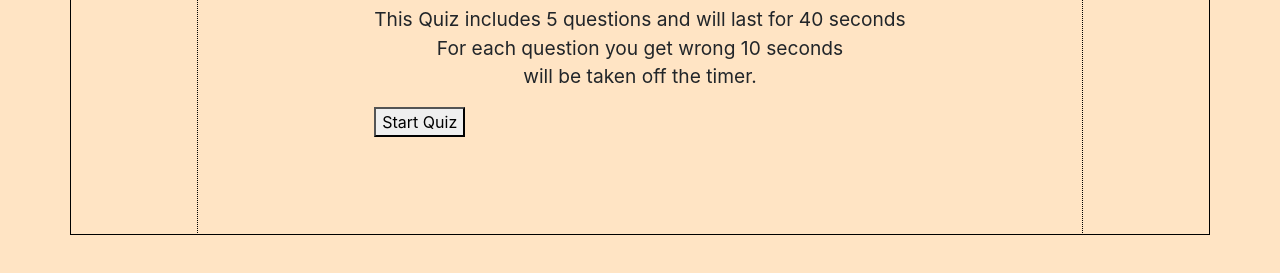
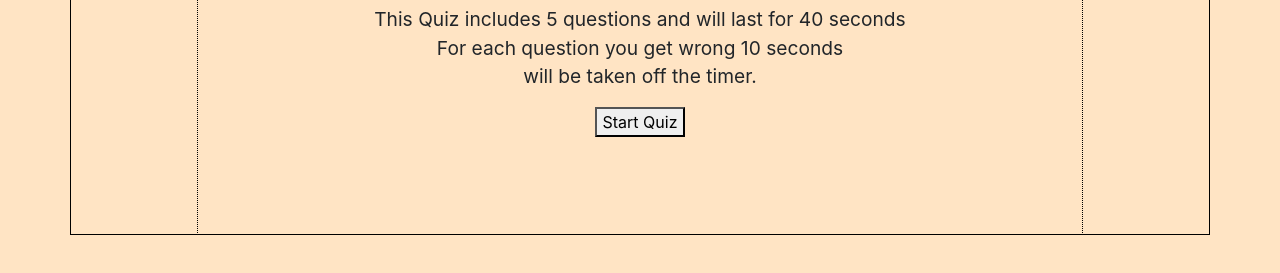
Before and after one commit to ChrisJCota/JS-Quiz, a plain HTML site: page index.html in a window 1280 px wide. Shown: the part 265-538 px from the top of the page. Drawn offline with nearby package versions, Linux system fonts and the light colour scheme.

Commit message:
updating position of button in the introPage

```diff
--- a/assets/style.css
+++ b/assets/style.css
@@ -53,16 +53,16 @@ p {
     font-size: larger;
 }
 
-.introPage {
+#introPage {
 
-    display: block;
+    display: flex;
     flex-direction: column;
     justify-content: center;
     align-items: center;
 }
 
 #startGame {
-    display: block;
+    display: flex;
     align-items: center;
 }
 
```
